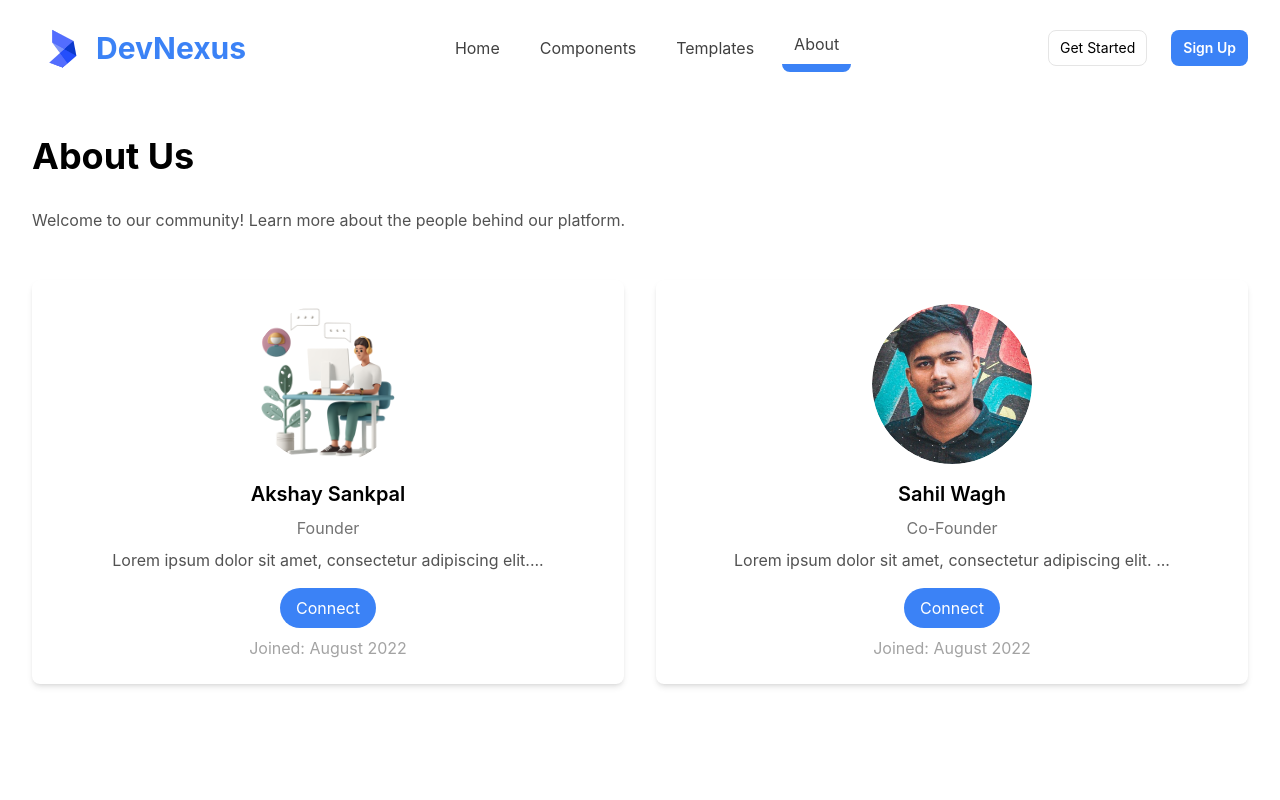
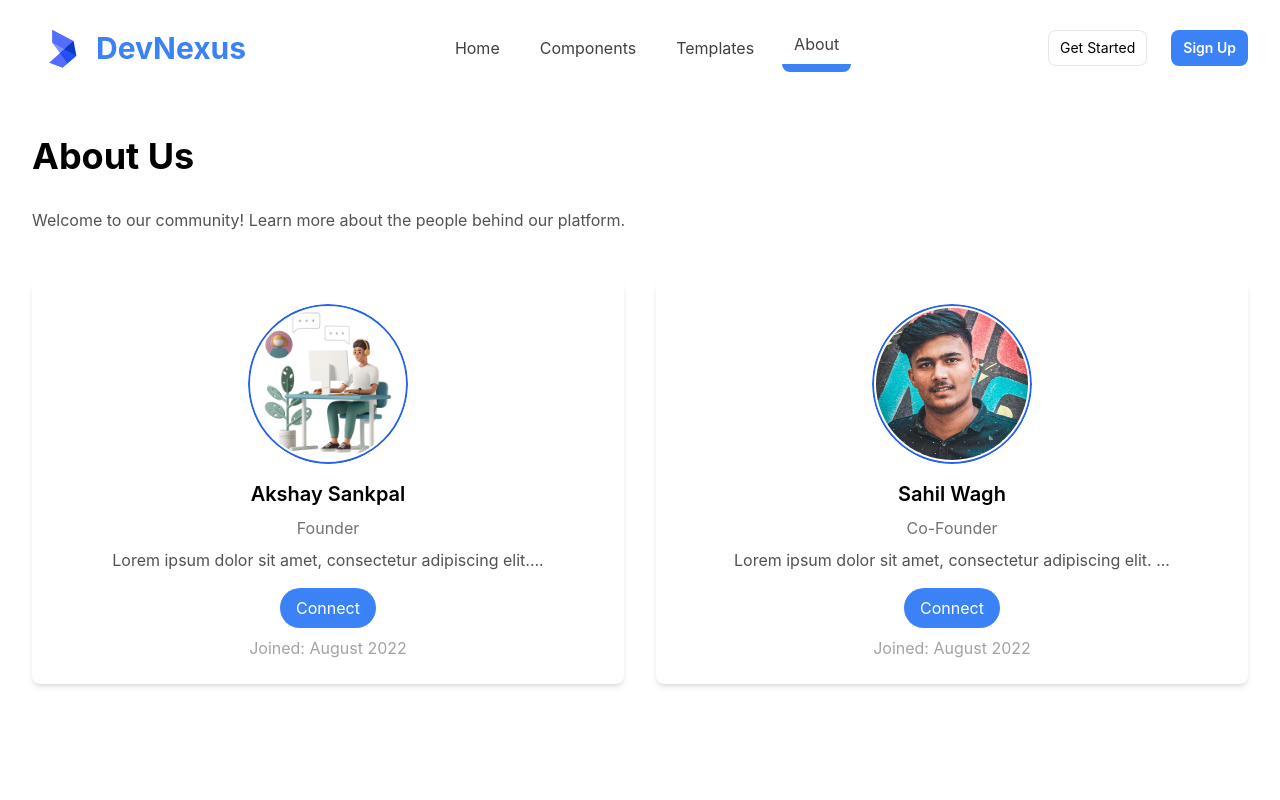
Before and after one commit to Akshay200228/DevFusionKit, a Next.js app: page /about in a window 1280 px wide. Shown: the top 800 px of the page. Built offline with nearby package versions, Linux system fonts and the light colour scheme.

Commit message:
Add template in next js 14

```diff
--- a/next.config.js
+++ b/next.config.js
@@ -1,5 +1,6 @@
 /** @type {import('next').NextConfig} */
 const nextConfig = {
+    reactStrictMode: false,
     images: {
         remotePatterns: [
             {
--- a/src/app/(routes)/component/[codeCompIds]/page.jsx
+++ b/src/app/(routes)/component/[codeCompIds]/page.jsx
@@ -72,11 +72,11 @@ const CodeCompDetails = ({ params }) => {
                             <img
                                 src={codeComponent.creatorAvatar || "https://dev-nexus.vercel.app/_next/image?url=%2F_next%2Fstatic%2Fmedia%2FdevLogo.8d21b413.png&w=640&q=75"}
                                 alt="User Image"
-                                className="w-12 h-12 mr-2 rounded-full"
+                                className="w-14 h-14 p-0.5 mr-2 border-2 border-blue-600 rounded-full"
                             />
                         </Link>
                         <div>
-                            <p className="text-sm text-gray-500">{codeComponent.title}</p>
+                            <p className="text-lg font-bold text-gray-500">{codeComponent.title}</p>
                         </div>
                     </div>
 
--- a/src/app/(routes)/component/categories/[category]/page.jsx
+++ b/src/app/(routes)/component/categories/[category]/page.jsx
@@ -105,7 +105,7 @@ const CompCategory = ({ params }) => {
                       alt="User Image"
                       width={48}
                       height={48}
-                      className="object-cover w-full h-full rounded-full"
+                      className="object-cover w-full h-full rounded-full p-0.5 border-2 border-blue-600"
                       initial={{ rotateY: -10, rotateX: 10 }}
                       animate={{ rotateY: 0, rotateX: 0 }}
                       whileHover={{ rotate: 5 }}
--- a/src/app/(routes)/component/favorites/page.jsx
+++ b/src/app/(routes)/component/favorites/page.jsx
@@ -119,7 +119,7 @@ const MyFavorites = () => {
                                             alt="User Image"
                                             width={48}
                                             height={48}
-                                            className="object-cover w-full h-full rounded-full"
+                                            className="object-cover w-full h-full rounded-full p-0.5 border-2 border-blue-600"
                                             initial={{ rotateY: -10, rotateX: 10 }}
                                             animate={{ rotateY: 0, rotateX: 0 }}
                                             whileHover={{ rotate: 5 }}
--- /dev/null
+++ b/src/app/(routes)/template.jsx
@@ -0,0 +1,16 @@
+"use client"
+// Import necessary dependencies
+import { motion } from 'framer-motion';
+
+// Transition component with framer motion and a simple animation
+export default function Template({ children }) {
+    return (
+        <motion.div
+            initial={{ y: 20, opacity: 0 }}
+            animate={{ y: 0, opacity: 1 }}
+            transition={{ ease: 'easeInOut', duration: 0.75 }}
+        >
+            {children}
+        </motion.div>
+    );
+}
--- a/src/app/layout.jsx
+++ b/src/app/layout.jsx
@@ -1,7 +1,7 @@
 
 import Header from "@/components/homeLayout/Header";
+import Footer from "@/components/homeLayout/Footer";
 import "./globals.css";
-import Footer from "@/components/homeLayout/Footer";
 
 export const metadata = {
   title: {
@@ -19,7 +19,7 @@ export default function RootLayout({ children }) {
     <html lang="en">
       <body className="scrollbar-none">
         <Header />
-        {children}
+        <main>{children}</main>
         <Footer />
       </body>
     </html>
--- /dev/null
+++ b/src/app/template.jsx
@@ -0,0 +1,16 @@
+"use client"
+// Import necessary dependencies
+import { motion } from 'framer-motion';
+
+// Transition component with framer motion and simplified 3D animation
+export default function Template({ children }) {
+  return (
+    <motion.div
+      initial={{ y: 20, opacity: 0 }}
+      animate={{ y: 0, opacity: 1 }}
+      transition={{ ease: 'easeInOut', duration: 0.75 }}
+    >
+      {children}
+    </motion.div>
+  );
+}
--- a/src/components/About/MemberCard.jsx
+++ b/src/components/About/MemberCard.jsx
@@ -16,7 +16,7 @@ const MemberCard = ({ name, role, description, image, link }) => {
           src={image}
           alt={`${name}'s profile`}
           layout="fill"
-          className="rounded-full"
+          className="rounded-full p-0.5 border-2 border-blue-600"
         />
       </div>
       <div className="text-center">
--- a/src/components/comLayout/CardComponent.jsx
+++ b/src/components/comLayout/CardComponent.jsx
@@ -105,7 +105,7 @@ export default function CardComponent({ user, userId, apiUrl, page }) {
                                             alt="User Image"
                                             width={48}
                                             height={48}
-                                            className="object-cover w-full h-full rounded-full"
+                                            className="object-cover w-full h-full rounded-full border-2 border-blue-600 p-0.5"
                                             initial={{ rotateY: -10, rotateX: 10 }}
                                             animate={{ rotateY: 0, rotateX: 0 }}
                                             whileHover={{ rotate: 5 }}
--- a/src/components/homeLayout/Header.jsx
+++ b/src/components/homeLayout/Header.jsx
@@ -103,7 +103,7 @@ const Header = ({ userId }) => {
                     alt={user.name}
                     width={48}
                     height={48}
-                    className="w-12 h-12 border-2 border-blue-600 rounded-full"
+                    className="w-12 h-12 p-0.5 border-2 border-blue-600 rounded-full"
                   />
                   <motion.p
                     initial={{ opacity: 0, y: -20, color: "#718096" }}
```
